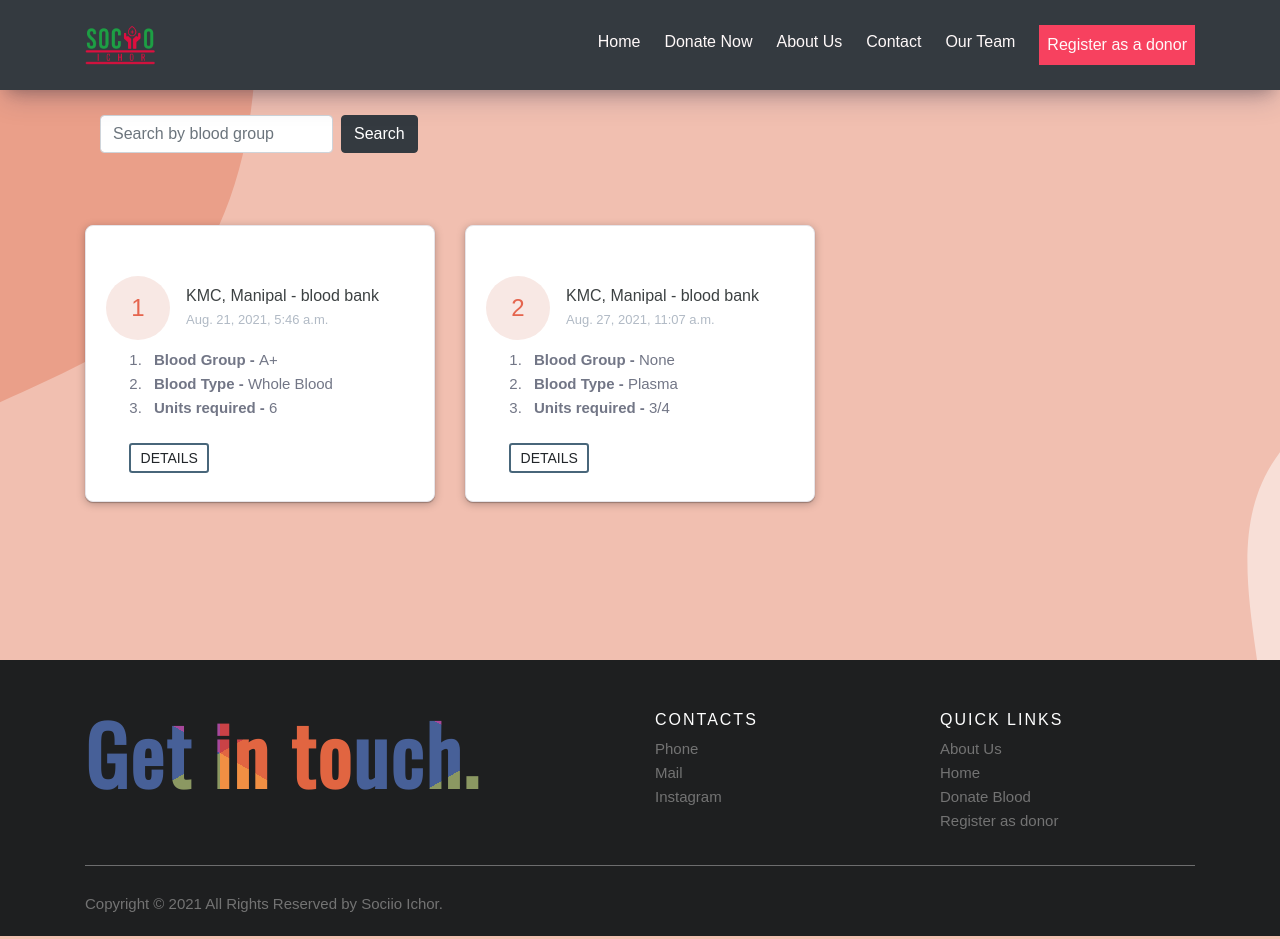
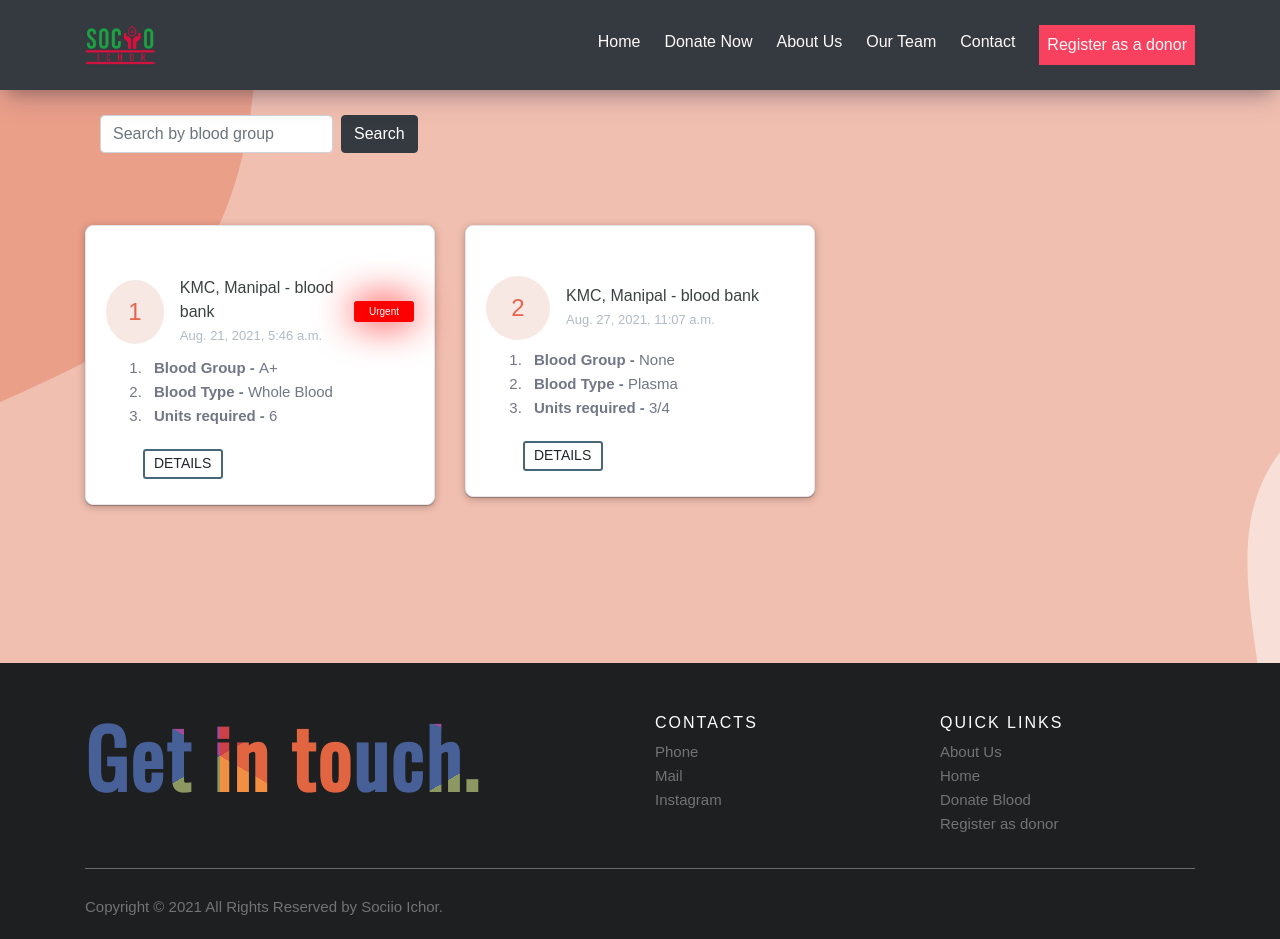
Before and after one commit to InshaManowar/sociio-ichor, a Django app: page /donate/ in a window 1280 px wide. Run offline with Django 3.2, Linux system fonts and the light colour scheme; data comes from the database, SQL or seed files in the repository; both versions use the stored data as it was after the commit; parts of the project's set-up code (start-up, migrations or seed data) failed here and were passed over.

Commit message:
edits 27/08

```diff
--- a/sociio_ichor/ichor/home/admin.py
+++ b/sociio_ichor/ichor/home/admin.py
@@ -2,13 +2,13 @@ from django.contrib import admin
 
 # Register your models here.
 from .models import BloodRequest, DonorRequest
-from django_summernote.admin import SummernoteModelAdmin
+# from django_summernote.admin import SummernoteModelAdmin
 
-class BloodRequestAdmin(SummernoteModelAdmin):
+class BloodRequestAdmin(admin.ModelAdmin):
 
     list_display=('blood_request_id','time_stamp', 'hospital_initials', 'blood_group', 'status',)
     list_filter = ('blood_group', 'blood_type', 'time_stamp')
-    summernote_fields = ('note',)
+    # summernote_fields = ('note',)
     prepopulated_fields = {'slug': ('hospital_initials',)}
 
 admin.site.register(BloodRequest, BloodRequestAdmin)
--- a/sociio_ichor/ichor/home/models.py
+++ b/sociio_ichor/ichor/home/models.py
@@ -29,6 +29,8 @@ TYPE=(
     ('Platelets', 'Platelets'),
 )
 
+
+
 #STATUS=(
     #('0', 'Draft'),
     #('1', 'Publish')
@@ -52,6 +54,7 @@ class BloodRequest(models.Model):
     address = models.TextField(default='', blank=True, null=True)
     hospital_initials = models.CharField(default='', blank=False, null=False, max_length=50 )
     status = models.IntegerField(choices=STATUS, default=0)
+    urgent = models.BooleanField( blank=True, default=False)
 
     class Meta:
         verbose_name = 'Blood Request'
--- a/sociio_ichor/ichor/home/static/home/base-style.css
+++ b/sociio_ichor/ichor/home/static/home/base-style.css
@@ -1097,3 +1097,42 @@ position: relative;
     color: white !important;
     background-color: rgb(3, 3, 3);
   }
+
+
+  .button-blink {
+    border-radius: 3px;
+    border: none;
+    color: #FFFFFF;
+    cursor: pointer;
+    font-size: 10px;
+    padding: 3px 15px;
+    text-align: center;
+    text-decoration: none;
+    -webkit-animation: glowing 1500ms infinite;
+    -moz-animation: glowing 1500ms infinite;
+    -o-animation: glowing 1500ms infinite;
+    animation: glowing 1500ms infinite;
+  }
+  @-webkit-keyframes glowing {
+    0% { background-color: #B20000; -webkit-box-shadow: 0 0 3px #B20000; }
+    50% { background-color: #FF0000; -webkit-box-shadow: 0 0 40px #FF0000; }
+    100% { background-color: #B20000; -webkit-box-shadow: 0 0 3px #B20000; }
+  }
+
+  @-moz-keyframes glowing {
+    0% { background-color: #B20000; -moz-box-shadow: 0 0 3px #B20000; }
+    50% { background-color: #FF0000; -moz-box-shadow: 0 0 40px #FF0000; }
+    100% { background-color: #B20000; -moz-box-shadow: 0 0 3px #B20000; }
+  }
+
+  @-o-keyframes glowing {
+    0% { background-color: #B20000; box-shadow: 0 0 3px #B20000; }
+    50% { background-color: #FF0000; box-shadow: 0 0 40px #FF0000; }
+    100% { background-color: #B20000; box-shadow: 0 0 3px #B20000; }
+  }
+
+  @keyframes glowing {
+    0% { background-color: #B20000; box-shadow: 0 0 3px #B20000; }
+    50% { background-color: #FF0000; box-shadow: 0 0 40px #FF0000; }
+    100% { background-color: #B20000; box-shadow: 0 0 3px #B20000; }
+  }
--- a/sociio_ichor/ichor/home/templates/home/base.html
+++ b/sociio_ichor/ichor/home/templates/home/base.html
@@ -45,12 +45,13 @@
 								<li class="nav-item pl-4 pl-md-0 ml-0 ml-md-4">
 									<a class="nav-link" href="{% url 'home:about' %}">About Us</a>
 								</li>
+                <li class="nav-item pl-4 pl-md-0 ml-0 ml-md-4">
+									<a class="nav-link" href="{% url 'team:team' %}">Our Team</a>
+								</li>
 								<li class="nav-item pl-4 pl-md-0 ml-0 ml-md-4">
 									<a class="nav-link" href="{% url 'home:contact' %}">Contact</a>
 								</li>
-								<li class="nav-item pl-4 pl-md-0 ml-0 ml-md-4">
-									<a class="nav-link" href="{% url 'team:team' %}">Our Team</a>
-								</li>
+
 								<li class="nav-item pl-4 pl-md-0 ml-0 ml-md-4">
 									<a class="nav-link btn-donate  " href="{% url 'home:donor' %}">Register as a donor</a>
 								</li>
@@ -80,8 +81,8 @@
               <h6>Contacts</h6>
               <ul class="footer-links">
                 <li><a href="tel:8886660800">Phone</a></li>
-                <li><a href="#">Mail</a></li>
-                <li><a href="#">Instagram</a></li>
+                <li><a href="mailto:hr@sociio.org">Mail</a></li>
+                <li><a href="https://www.instagram.com/sociio_ichor/">Instagram</a></li>
 
               </ul>
             </div>
--- a/sociio_ichor/ichor/home/templates/home/home.html
+++ b/sociio_ichor/ichor/home/templates/home/home.html
@@ -33,26 +33,46 @@
            <div class="card-header no-border">
            </div>
            <div class="card-body pt-0">
+
                <div class="kmc">
                    <div class="kmc-title-wrapper">
+
                        <div class="kmc-date-primary">
+
                            <span class="kmc-date-day">{{ b.blood_request_id }}</span>
+
                        </div>
+
                        <div class="kmc-blood-info">
                            <span class="kmc-pro-title">KMC, Manipal - blood bank</span>
                            <span class="kmc-blood-time">{{ b.time_stamp}}</span>
+
                        </div>
+
+{% if b.urgent %}
+
+<a href="{% url 'home:details' b.slug %}" class="button-blink btn">Urgent</a>
+
+
+{% endif %}
+
                    </div>
                    <ol class="kmc-blood-points">
+
+
+
+
                        <li class="kmc-blood-item"><span><b>Blood Group - </b>{{ b.blood_group }}</span></li>
                        <li class="kmc-blood-item"><span><b>Blood Type - </b>{{ b.blood_type }}</span></li>
                        <li class="kmc-blood-item"><span><b>Units required - </b>{{ b.units }}</span></li>
 
                    </ol>
                    <div class="row mx-3">
-                       <div class="kmc-blood-action">
+                       <div class="kmc-blood-action col-4">
                            <a href="{% url 'home:details' b.slug %}" class=" btn btn-sm btn-border-primary">Details</a>
+
                        </div>
+
                    </div>
                </div>
            </div>
```
Also changed, not shown: sociio_ichor/ichor/db.sqlite3, sociio_ichor/ichor/home/migrations/0010_bloodrequest_urgent.py (added).
